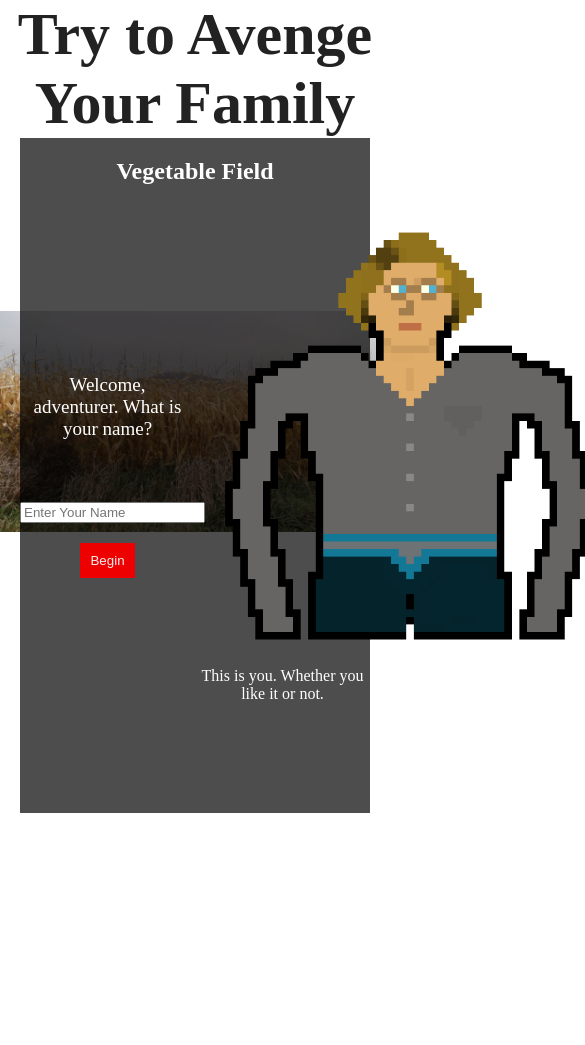
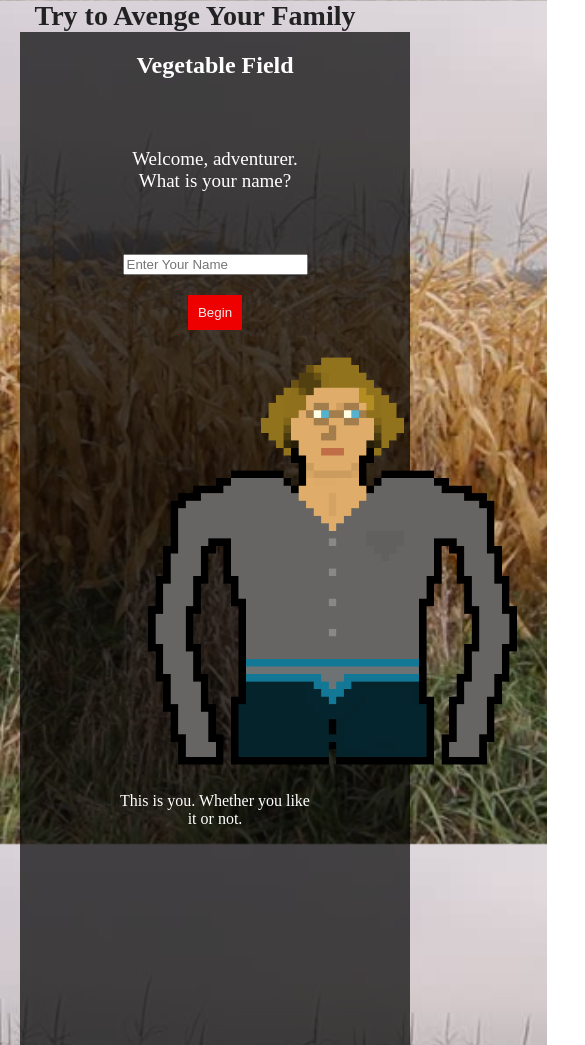
Before and after one commit to himynameisericbrooks/dungeon, a plain HTML site: page index.html in a window 390 px wide. Shown: the top 1045 px of the page, 585 px wide, since content can reach past the window. Before the commit the page ends 844 px from the top, so only its background shows below. Drawn offline with Linux system fonts and the light colour scheme; files that its build step writes are made by us from their sources.

Commit message:
02.17.20 4

```diff
--- a/main.css
+++ b/main.css
@@ -2,7 +2,7 @@ body {
     margin: 0;
     background-image: url('img/vegetable-field.jpg');
     background-repeat: no-repeat;
-    background-size: 100vw;
+    background-size: cover;
     background-attachment: fixed;
     background-position: center;
 }
@@ -116,3 +116,33 @@ h1 {
     height: 55px;
     width: 40px;
 }
+
+
+
+/* Responsive */
+@media (max-width: 1050px) {
+    .gameplay-container {
+        width: 100vw;
+    }
+}
+@media (max-width: 800px) {
+    h1 {
+        font-size: 40px;
+    }
+}
+@media (max-width: 500px) {
+    h1 {
+        font-size: 25px;
+    }
+}
+@media (max-width: 630px) {
+    h1 {
+        font-size: 28px;
+    }
+    .gameplay-main {
+        flex-direction: column;
+    }
+    .gameplay-container {
+        height: 120vh;
+    }
+}
```
